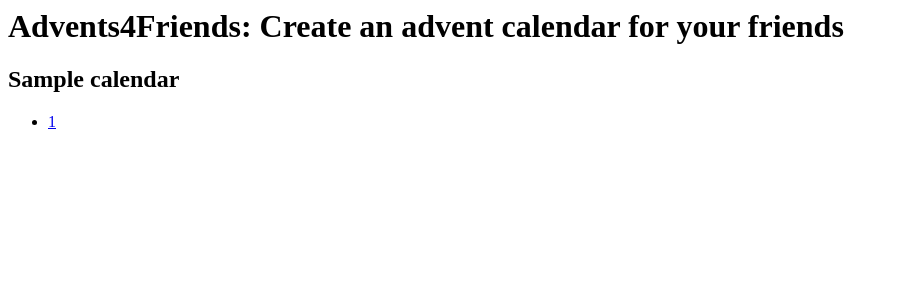
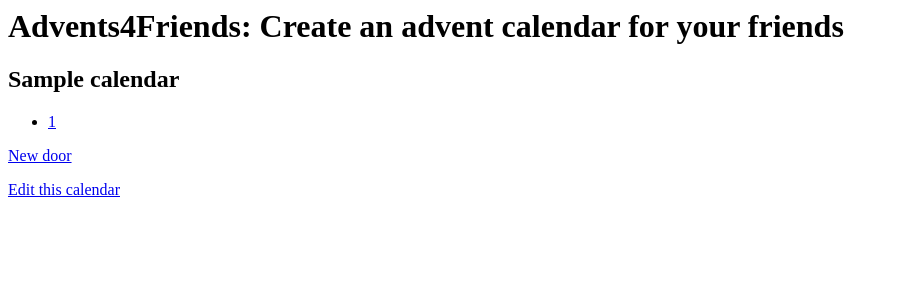
Before and after one commit to gvarab/advents4friends, a Django app: page /1/ in a window 1280 px wide. Shown: the top 300 px of the page, without its empty margins (0-898 px from the left). Run offline with Django 3.2, Linux system fonts and the light colour scheme; tables that the repository leaves empty hold one stand-in row (values such as "Sample post").

Commit message:
CreateViews for calendar and door

```diff
--- a/adventcalendar/templates/adventcalendar/calendar_detail.html
+++ b/adventcalendar/templates/adventcalendar/calendar_detail.html
@@ -7,4 +7,6 @@
             <li><a href="{% url 'door_detail' pk=door.pk cal=door.calendar.pk %}">{{ door.number }}</a></li>
         {% endfor %}
     </ul>
+    <p><a href="{% url 'door_new' cal=object.pk %}">New door</a></p>
+    <p><a href="{% url 'calendar_edit' pk=object.pk %}">Edit this calendar</a></p>
 {% endblock %}
--- a/adventcalendar/templates/adventcalendar/calendar_list.html
+++ b/adventcalendar/templates/adventcalendar/calendar_list.html
@@ -7,4 +7,5 @@
             <li><a href="{% url 'calendar_detail' pk=calendar.pk %}">{{ calendar.name }}</a></li>
         {% endfor %}
     </ul>
+    <p><a href="{% url 'calendar_new' %}">New calendar</a></p>
 {% endblock %}
--- a/adventcalendar/urls.py
+++ b/adventcalendar/urls.py
@@ -1,10 +1,11 @@
 from django.urls import path
-from adventcalendar.views import CalendarList
-from adventcalendar.views import CalendarDetail
-from adventcalendar.views import DoorDetail
+from adventcalendar.views import CalendarList, CalendarDetail, DoorDetail, NewCalendar, EditCalendar, NewDoor
 
 urlpatterns = [
     path('', CalendarList.as_view(), name='calendar_list'),
     path('<int:pk>/', CalendarDetail.as_view(), name='calendar_detail'),
     path('<int:cal>/<int:pk>/', DoorDetail.as_view(), name='door_detail'),
+    path('new_calendar/', NewCalendar.as_view(), name='calendar_new'),
+    path('<int:pk>/edit/', EditCalendar.as_view(), name='calendar_edit'),
+    path('<int:cal>/new_door/', NewDoor.as_view(), name='door_new'),
 ]
--- a/adventcalendar/views.py
+++ b/adventcalendar/views.py
@@ -1,19 +1,49 @@
-from django.views.generic import ListView
-from django.views.generic import DetailView
-from adventcalendar.models import Calendar
-from adventcalendar.models import Door
+from django.urls import reverse
+from django.views.generic import ListView, DetailView, CreateView, UpdateView
+from .models import Calendar, Door
 
 
 class CalendarList(ListView):
-
     model = Calendar
 
 
 class CalendarDetail(DetailView):
-
     model = Calendar
 
 
 class DoorDetail(DetailView):
+    model = Door
 
+
+class NewCalendar(CreateView):
+    model = Calendar
+    fields = ['name', ]
+
+    def get_success_url(self):
+        return reverse('calendar_list')
+
+
+class EditCalendar(UpdateView):
+    model = Calendar
+    fields = ['name', ]
+
+    def get_success_url(self):
+        return reverse('calendar_list')
+
+
+class NewDoor(CreateView):
     model = Door
+    fields = ['number', 'content', ]
+    calendar = None
+
+    def dispatch(self, request, *args, **kwargs):
+        calendar_pk = kwargs.get('cal')
+        self.calendar = Calendar.objects.get(pk=calendar_pk)
+        return super().dispatch(request, *args, **kwargs)
+
+    def get_success_url(self):
+        return reverse('calendar_detail', args=[self.calendar.pk])
+
+    def form_valid(self, form):
+        form.instance.calendar = self.calendar
+        return super().form_valid(form)
```
Also changed, not shown: adventcalendar/templates/adventcalendar/calendar_form.html (added, +9 -0 lines), adventcalendar/templates/adventcalendar/door_form.html (added, +9 -0 lines).
